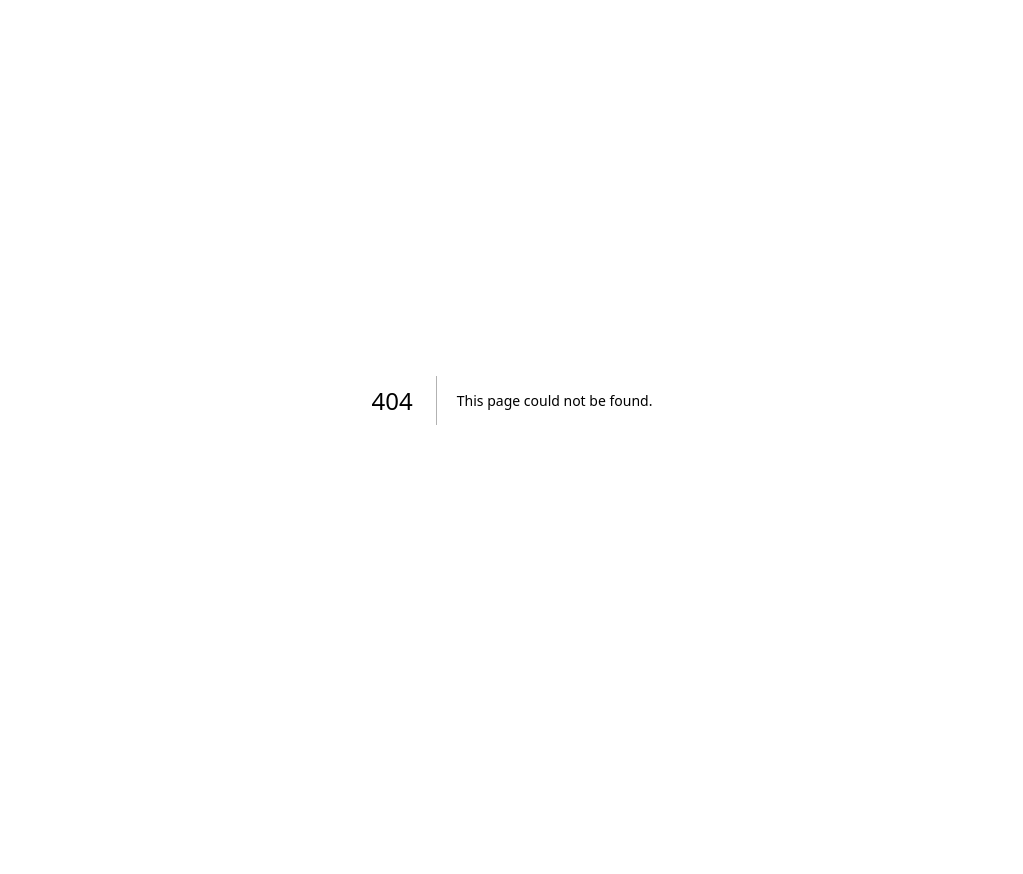
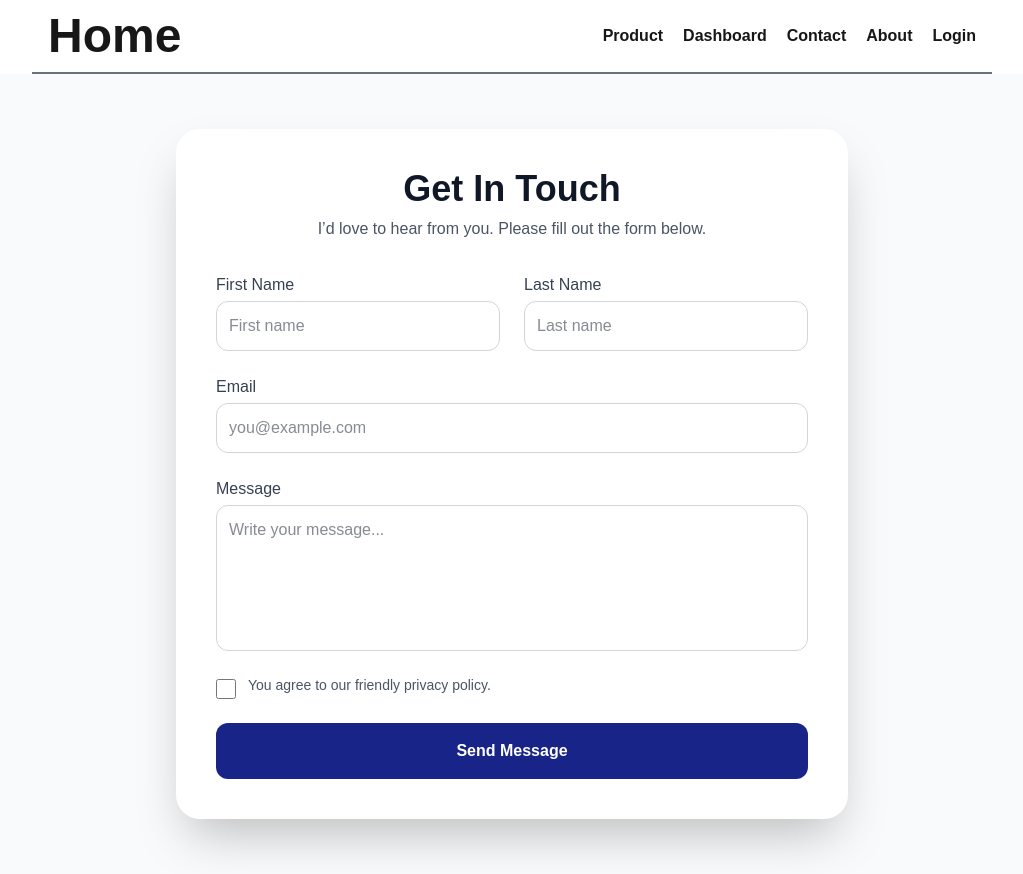
Before and after one commit to labibaltasfi/scic-12-a9-next-js, a Next.js app: page /contact in a window 1280 px wide. Before the commit this address had no page. Shown: the whole page, without its empty margins (128-1151 px from the left). Before the commit the page ends 800 px from the top, so only its background shows below. Built offline with nearby package versions, Linux system fonts and the light colour scheme.

Commit message:
add navbar

```diff
--- /dev/null
+++ b/src/app/(commonLayout)/about/page.jsx
@@ -0,0 +1,11 @@
+import React from 'react';
+
+const about = () => {
+    return (
+        <div>
+            this is about
+        </div>
+    );
+};
+
+export default about;
--- /dev/null
+++ b/src/app/(commonLayout)/contact/page.jsx
@@ -0,0 +1,111 @@
+import React from 'react';
+
+const page = () => {
+    return (
+       <section
+  id="Contact"
+  className="min-h-screen flex items-center justify-center px-4 py-12 bg-gray-50 dark:bg-gray-900 transition-colors"
+>
+  <div className="w-full max-w-2xl bg-white dark:bg-gray-800 rounded-3xl shadow-2xl p-6 sm:p-10">
+
+    {/* Header */}
+    <div className="text-center mb-8">
+      <h2 className="text-3xl sm:text-4xl font-bold text-gray-900 dark:text-white">
+        Get In Touch
+      </h2>
+      <p className="text-gray-600 dark:text-gray-400 mt-2">
+        I’d love to hear from you. Please fill out the form below.
+      </p>
+    </div>
+
+    {/* Form */}
+    <form className="space-y-6">
+
+      {/* Name */}
+      <div className="grid grid-cols-1 sm:grid-cols-2 gap-6">
+        <div className="flex flex-col">
+          <label className="mb-1 font-medium text-gray-700 dark:text-gray-200">
+            First Name
+          </label>
+          <input
+            type="text"
+            name="firstName"
+
+            placeholder="First name"
+            required
+            className="p-3 rounded-xl border border-gray-300 dark:border-gray-600 bg-transparent text-gray-900 dark:text-white focus:ring-2 focus:ring-[#192489]"
+          />
+        </div>
+
+        <div className="flex flex-col">
+          <label className="mb-1 font-medium text-gray-700 dark:text-gray-200">
+            Last Name
+          </label>
+          <input
+            type="text"
+            name="lastName"
+            placeholder="Last name"
+            required
+            className="p-3 rounded-xl border border-gray-300 dark:border-gray-600 bg-transparent text-gray-900 dark:text-white focus:ring-2 focus:ring-[#192489]"
+          />
+        </div>
+      </div>
+
+      {/* Email */}
+      <div className="flex flex-col">
+        <label className="mb-1 font-medium text-gray-700 dark:text-gray-200">
+          Email
+        </label>
+        <input
+          type="email"
+          name="email"
+
+          placeholder="you@example.com"
+          required
+          className="p-3 rounded-xl border border-gray-300 dark:border-gray-600 bg-transparent text-gray-900 dark:text-white focus:ring-2 focus:ring-[#192489]"
+        />
+      </div>
+
+      {/* Message */}
+      <div className="flex flex-col">
+        <label className="mb-1 font-medium text-gray-700 dark:text-gray-200">
+          Message
+        </label>
+        <textarea
+          rows="5"
+          name="message"
+          placeholder="Write your message..."
+          required
+          className="p-3 rounded-xl border border-gray-300 dark:border-gray-600 bg-transparent text-gray-900 dark:text-white focus:ring-2 focus:ring-[#192489] resize-none"
+        />
+      </div>
+
+      {/* Privacy */}
+      <div className="flex items-start gap-3">
+        <input
+          type="checkbox"
+          name="privacy"
+          className="mt-1 w-5 h-5 text-[#192489] focus:ring-[#192489]"
+          required
+        />
+        <p className="text-sm text-gray-600 dark:text-gray-400">
+          You agree to our friendly privacy policy.
+        </p>
+      </div>
+
+      {/* Submit */}
+      <button
+        type="submit"
+        className="w-full py-4 rounded-xl bg-[#192489] text-white font-semibold hover:bg-[#141d6f] transition"
+      >
+        Send Message
+      </button>
+
+    </form>
+  </div>
+</section>
+
+    );
+};
+
+export default page;
--- /dev/null
+++ b/src/app/(commonLayout)/login/page.jsx
@@ -0,0 +1,12 @@
+import LoginForm from '@/components/LoginForm/page';
+import React from 'react';
+
+const page = () => {
+    return (
+        <div>
+            <LoginForm></LoginForm>
+        </div>
+    );
+};
+
+export default page;
--- /dev/null
+++ b/src/app/(commonLayout)/products/page.jsx
@@ -0,0 +1,11 @@
+import React from 'react';
+
+const product = () => {
+    return (
+        <div>
+            This products
+        </div>
+    );
+};
+
+export default product;
--- a/src/app/layout.js
+++ b/src/app/layout.js
@@ -1,5 +1,6 @@
 import { Geist, Geist_Mono } from "next/font/google";
 import "./globals.css";
+import Navbar from "@/components/Navbar/page";
 
 const geistSans = Geist({
   variable: "--font-geist-sans",
@@ -22,6 +23,7 @@ export default function RootLayout({ children }) {
       <body
         className={`${geistSans.variable} ${geistMono.variable} antialiased`}
       >
+        <Navbar></Navbar>
         {children}
       </body>
     </html>
--- a/src/app/page.jsx
+++ b/src/app/page.jsx
@@ -1,10 +1,10 @@
+import Navbar from "@/components/Navbar/page";
 
 
 export default function Home() {
   return (
-    <div className="flex min-h-screen items-center justify-center bg-zinc-50 font-sans dark:bg-black">
-     <p>hello next js</p>
-     <h1>New line add</h1>
+    <div className="">
+
     </div>
   );
 }
--- /dev/null
+++ b/src/components/LoginForm/page.jsx
@@ -0,0 +1,75 @@
+"use client"
+
+import { useRouter } from "next/navigation";
+import { useState } from "react";
+
+export default function LoginForm() {
+    const router = useRouter();
+    const [email, setEmail] = useState("");
+    const [password, setPassword] = useState("");
+    const [error, setError] = useState("");
+
+    const handleSubmit = (e) => {
+        e.preventDefault()
+        if (email === "labibaltasfi1@gmail.com" && password === "Asdf@1234") {
+            document.cookie = "auth=true; path=/";
+            router.push("/products")
+        }
+        else {
+
+        }
+    }
+
+    return <div className="min-h-screen flex items-center justify-center px-4 py-10">
+  <div className="bg-white text-gray-800 py-8 px-6 w-full max-w-sm sm:max-w-md md:max-w-lg lg:max-w-2xl rounded-3xl shadow-2xl">
+
+    <h2 className="text-2xl sm:text-3xl lg:text-4xl font-bold text-center mb-6 sm:mb-8">
+      Login to your account
+    </h2>
+
+    <form onSubmit={handleSubmit} className="space-y-4 sm:space-y-6 lg:space-y-8">
+
+      {/* Email */}
+      <div className="flex flex-col">
+        <label className="mb-1 font-medium">Email</label>
+        <input
+          type="email"
+          required
+          value={email}
+          onChange={(e) => setEmail(e.target.value)}
+          placeholder="you@example.com"
+          className="p-3 sm:p-4 rounded-xl border border-[#192489] text-black focus:ring-2 focus:ring-[#192489]"
+        />
+      </div>
+
+      {/* Password */}
+      <div className="flex flex-col">
+        <label className="mb-1 font-medium">Password</label>
+        <input
+          type="password"
+          required
+          value={password}
+          onChange={(e) => setPassword(e.target.value)}
+          placeholder="••••••••"
+          className="p-3 sm:p-4 rounded-xl border border-[#192489] text-black focus:ring-2 focus:ring-[#192489]"
+        />
+      </div>
+
+      {/* Error */}
+      {error && (
+        <p className="text-sm text-red-600">{error}</p>
+      )}
+
+      {/* Submit */}
+      <button
+        type="submit"
+        className="w-full py-3 sm:py-4 rounded-xl bg-[#192489] text-white font-semibold hover:bg-[#141d6f] transition"
+      >
+        Login
+      </button>
+    </form>
+
+  </div>
+</div>
+
+}
--- /dev/null
+++ b/src/components/Navbar/page.jsx
@@ -0,0 +1,20 @@
+
+import Link from 'next/link';
+import React from 'react';
+
+const Navbar = () => {
+    return (
+       <div className='px-4 py-3 border-b-2 border-gray-500 flex justify-between items-center flex-wrap w-9/12 mx-auto'>
+            <Link href="/" className='font-bold text-5xl'>Home</Link>
+         <nav className='space-x-5 font-semibold'>
+            <Link href="/product">Product</Link>
+            <Link href="/dashboard">Dashboard</Link>
+            <Link href="/contact">Contact</Link>
+            <Link href="/about">About</Link>
+            <Link href="/login">Login</Link>
+        </nav>
+       </div>
+    );
+};
+
+export default Navbar;
--- /dev/null
+++ b/src/proxy.js
@@ -0,0 +1,15 @@
+import { NextResponse } from "next/server";
+
+export default function proxy(request) {
+  const isLoggedIn = request.cookies.get("auth")?.value === "true";
+
+  if (!isLoggedIn) {
+    return NextResponse.redirect(new URL("/login", request.url));
+  }
+
+  return NextResponse.next();
+}
+
+export const config = {
+  matcher: ["/dashboard/:path*"],
+};
```
Also changed, not shown: src/components/Footer/page.jsx (added).
